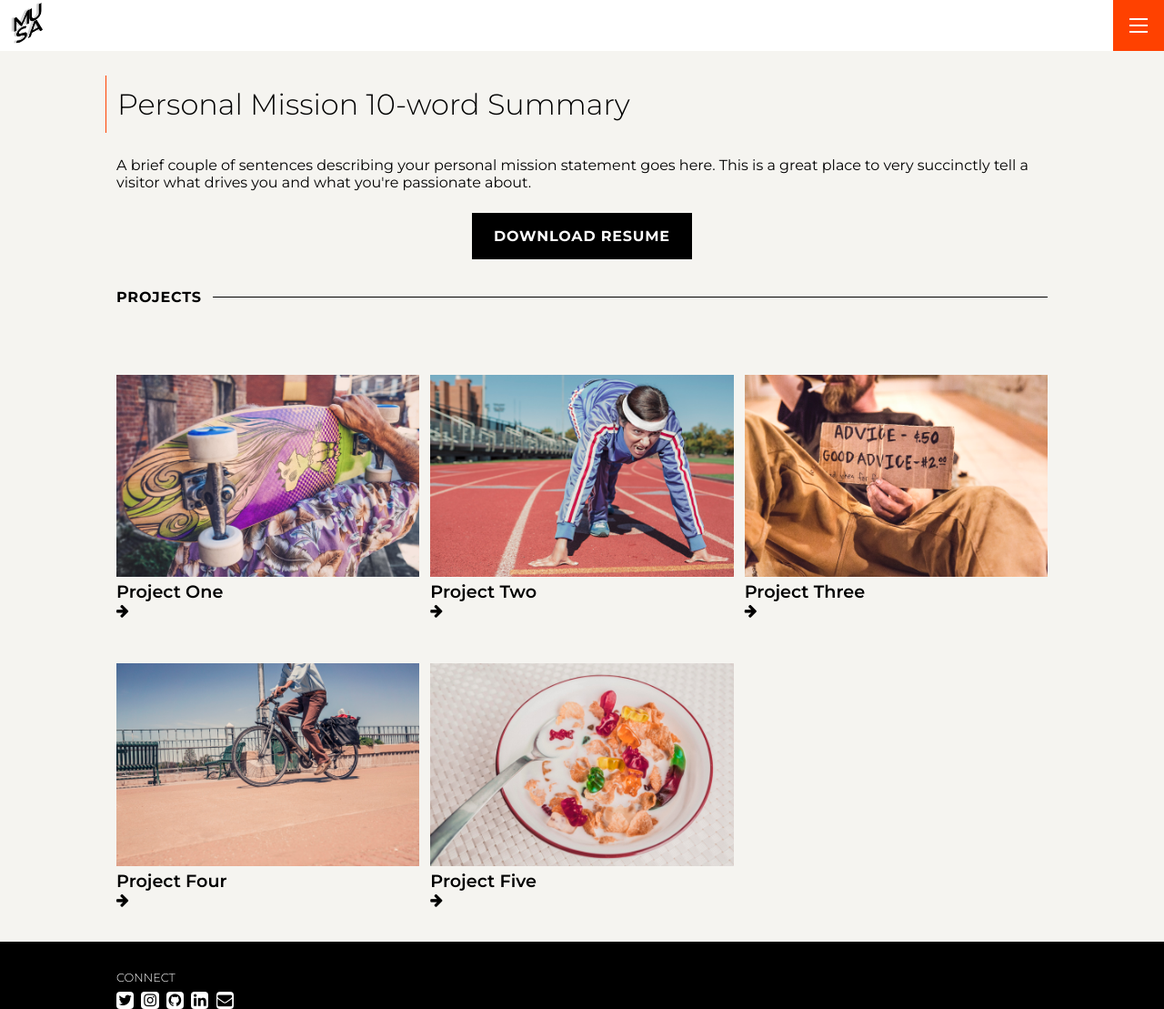
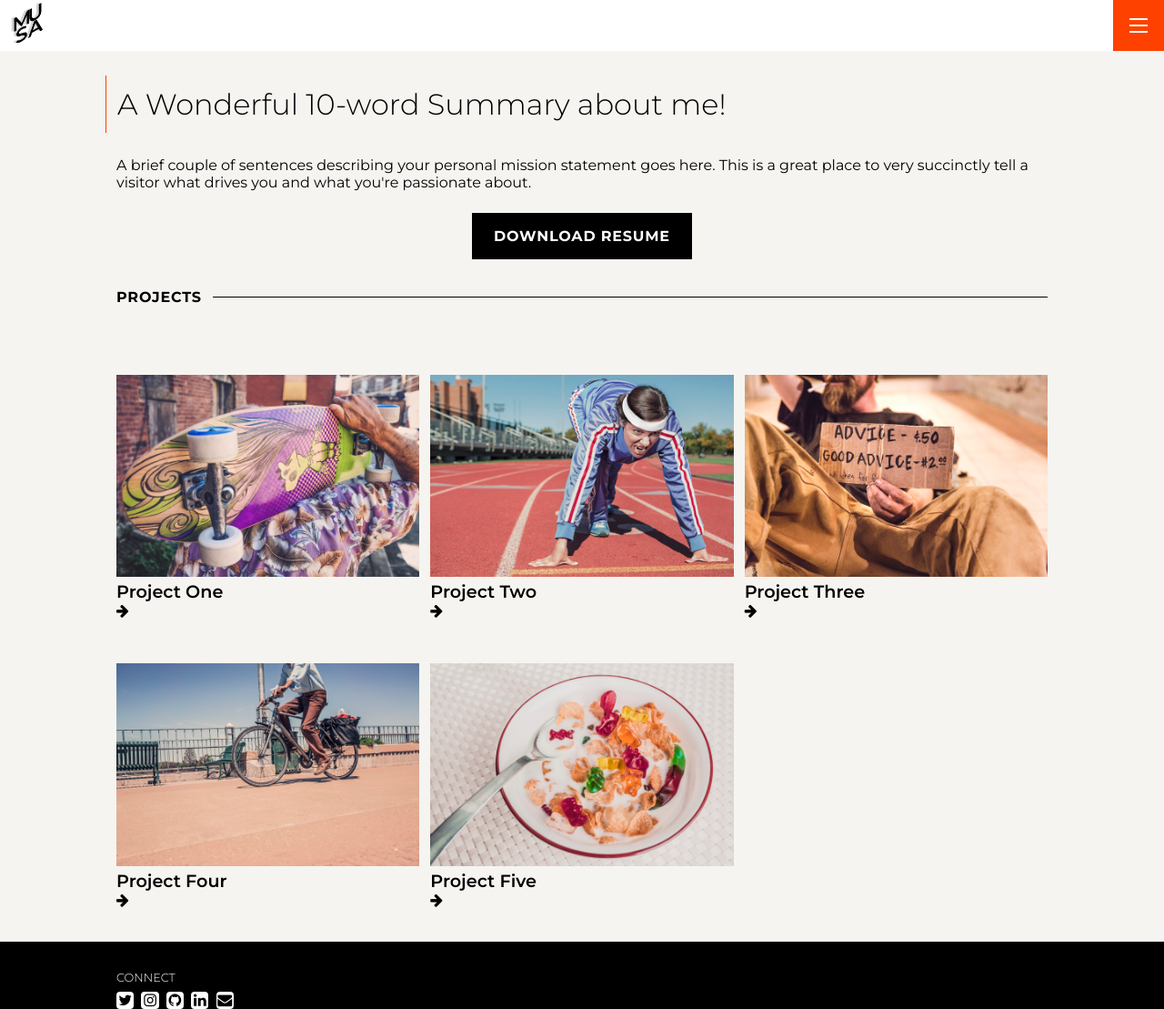
Before and after one commit to richardbarad/portfolio, a Jekyll site: the page built from index.md, in a window 1280 px wide and 1109 px high. Shown: the whole window at 91% size. Built offline with Jekyll 4.4.1, drawn with Linux system fonts in a browser that asks for light colours.

Commit message:
Update settings.yml
Update my settings.

```diff
--- a/_data/settings.yml
+++ b/_data/settings.yml
@@ -3,7 +3,7 @@
 
 logo: '/assets/img/musa-logo.png'
 
-intro_title: Personal Mission 10-word Summary
+intro_title: A Wonderful 10-word Summary about me!
 intro_text: |
   A brief couple of sentences describing your personal mission statement goes
   here. This is a great place to very succinctly tell a visitor what drives you
```
